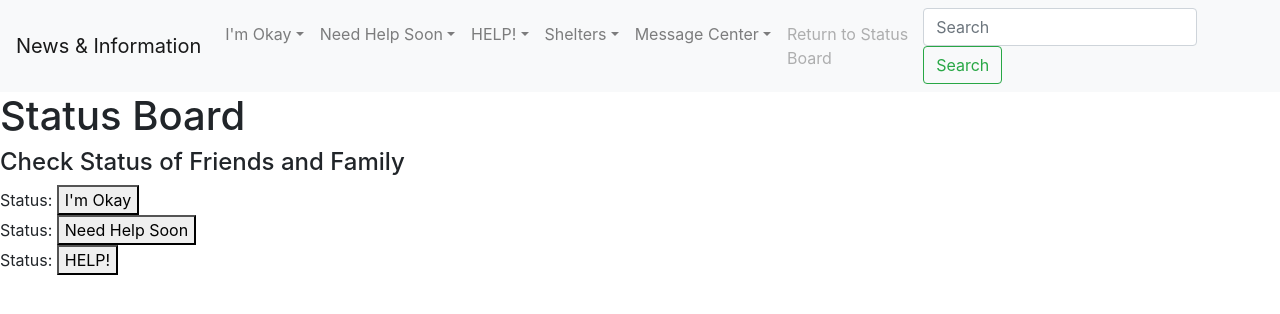
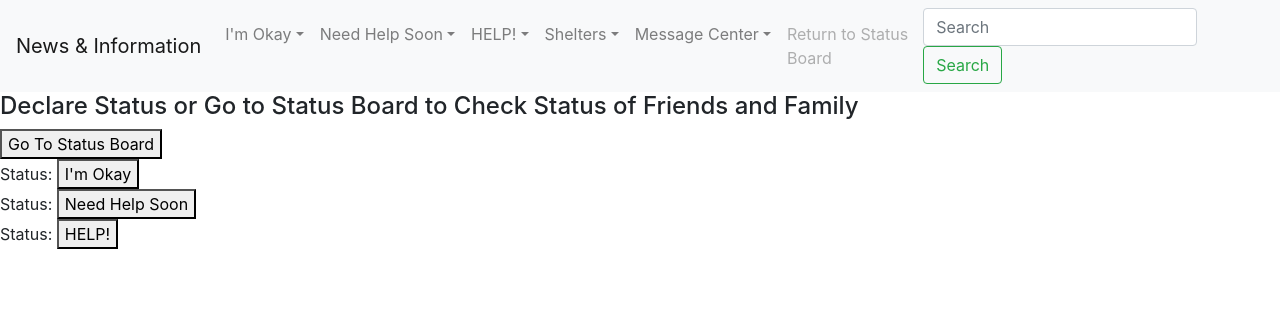
Before and after one commit to K-Rye/disaster-board, a plain HTML site: page index.html in a window 1280 px wide. Drawn offline with nearby package versions, Linux system fonts and the light colour scheme.

```diff
--- a/index.html
+++ b/index.html
@@ -70,8 +70,8 @@
     </div>
   </nav>
   <body>
-    <h1>Status Board</h1>
-    <h4>Check Status of Friends and Family</h4>
+    <h4>Declare Status or Go to Status Board to Check Status of Friends and Family</h4>
+    <button>Go To Status Board</button>
     <section class="status-selection-container">
       <div>Status:
         <button>I'm Okay</button>
```
